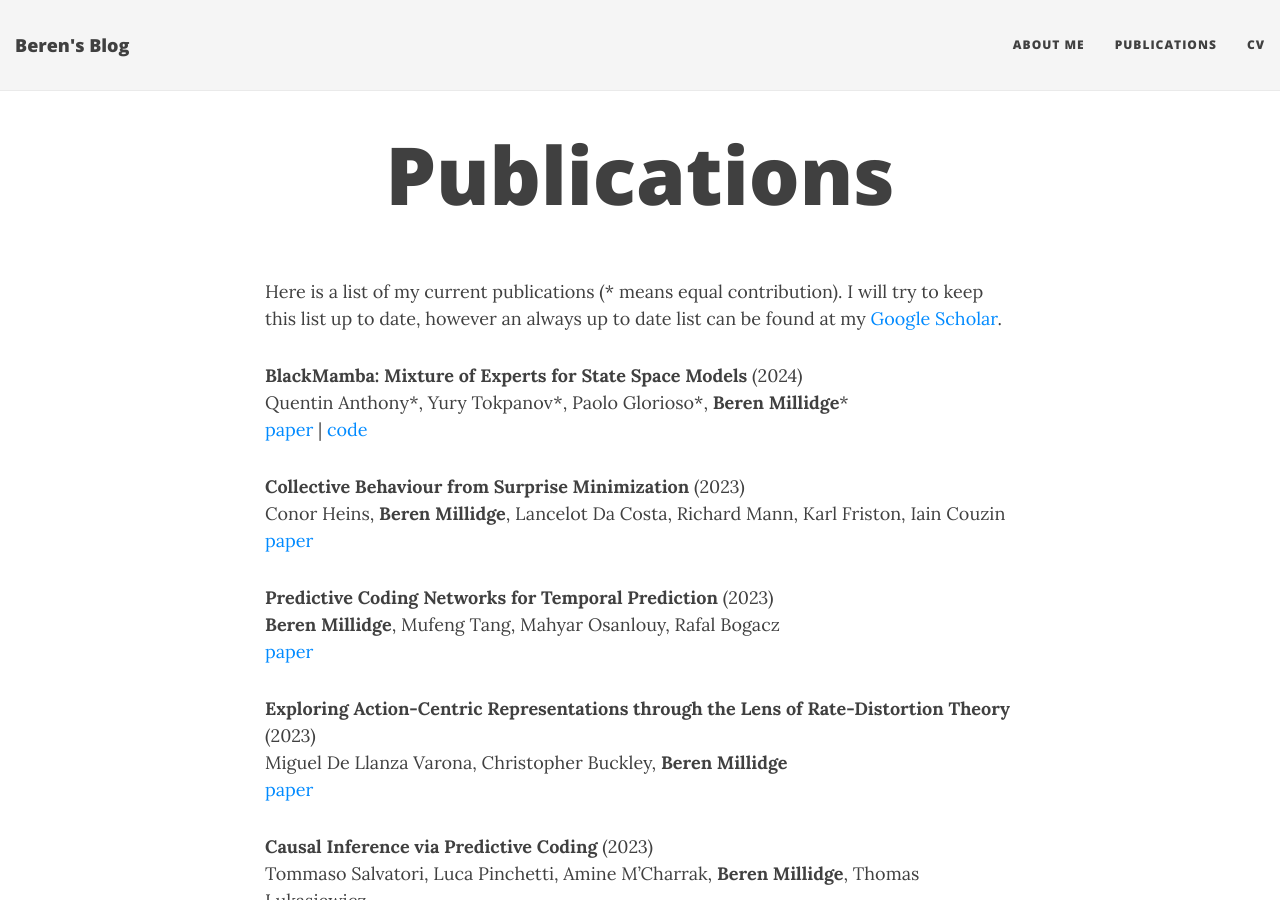
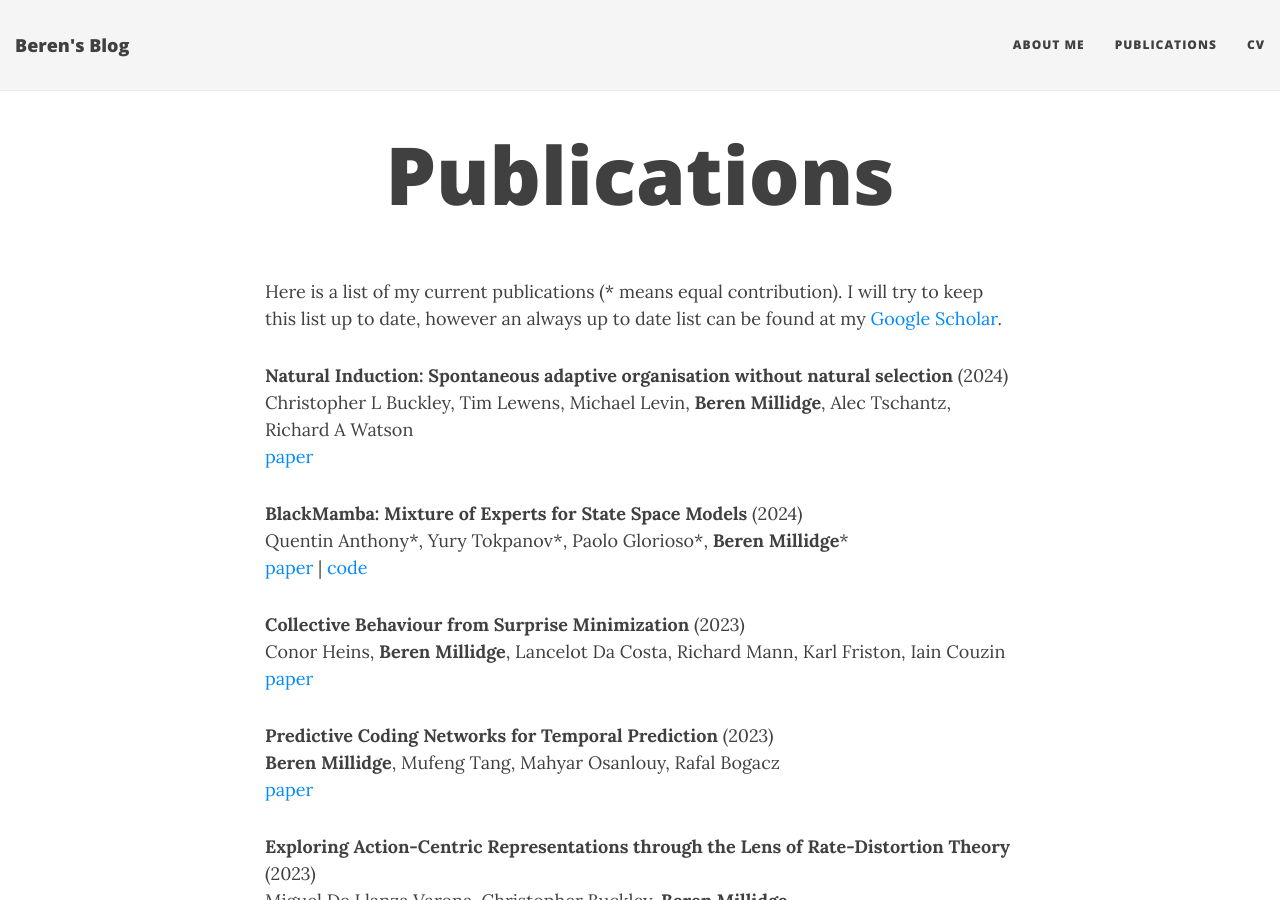
Before and after one commit to BerenMillidge/BerenMillidge.github.io, a Jekyll site: the page built from publications.md, in a window 1280 px wide and 900 px high. Built offline with Jekyll 4.4.1, drawn with Linux system fonts in a browser that asks for light colours; nearby versions of some CDN libraries.

Commit message:
Update publications.md

```diff
--- a/publications.md
+++ b/publications.md
@@ -4,6 +4,8 @@ title: Publications
 ---
 
 Here is a list of my current publications (* means equal contribution). I will try to keep this list up to date, however an always up to date list can be found at my [Google Scholar](https://scholar.google.com/citations?user=3GGkFTkAAAAJ&hl=en&oi=ao).
+
+**Natural Induction: Spontaneous adaptive organisation without natural selection** (2024) <br /> Christopher L Buckley, Tim Lewens, Michael Levin, **Beren Millidge**, Alec Tschantz, Richard A Watson <br /> [paper](https://www.biorxiv.org/content/10.1101/2024.02.28.582499v1.abstract)
 
 **BlackMamba: Mixture of Experts for State Space Models** (2024) <br /> Quentin Anthony\*, Yury Tokpanov\*, Paolo Glorioso\*, **Beren Millidge**\* <br /> [paper](https://arxiv.org/abs/2402.01771) \| [code](https://github.com/Zyphra/BlackMamba)
 
```
